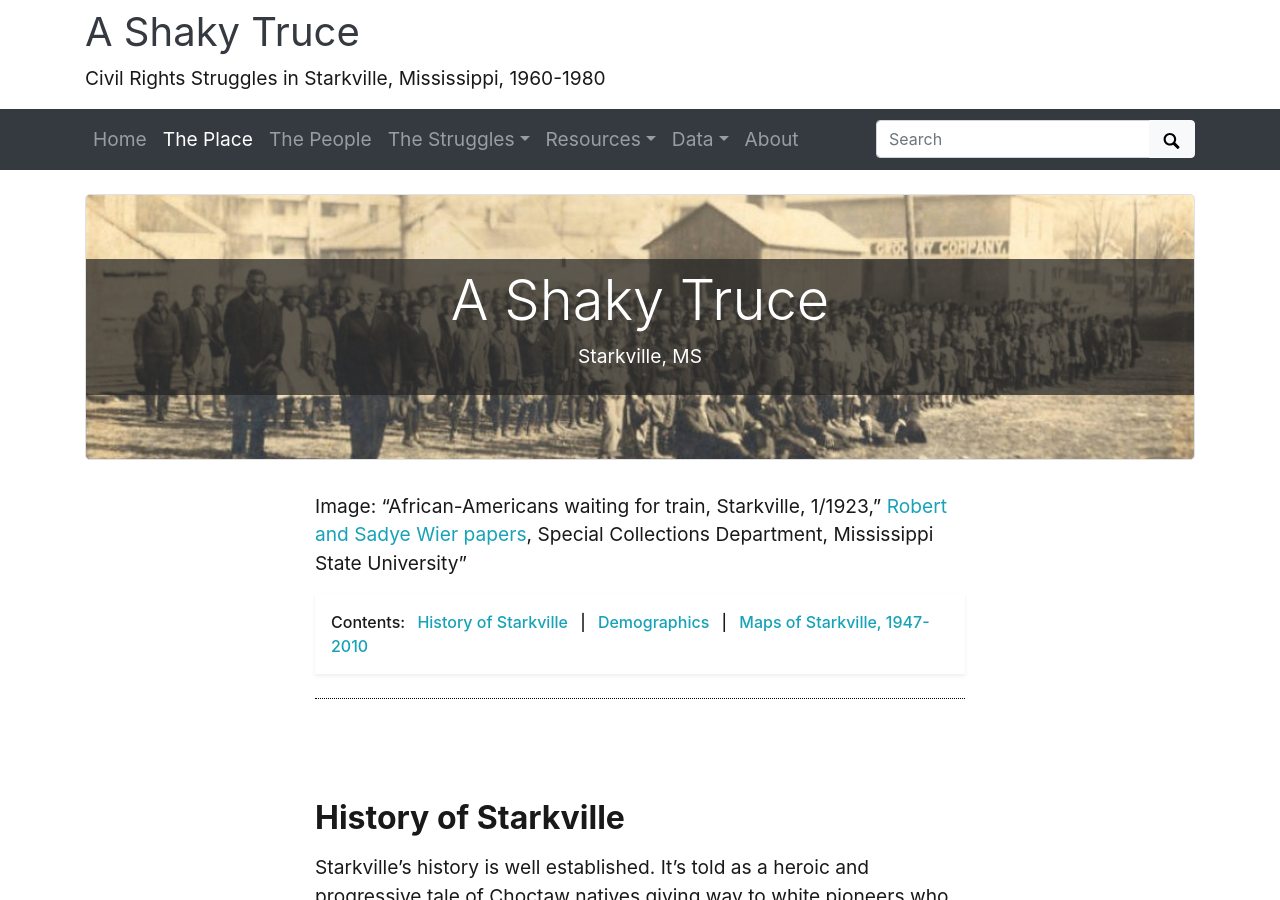
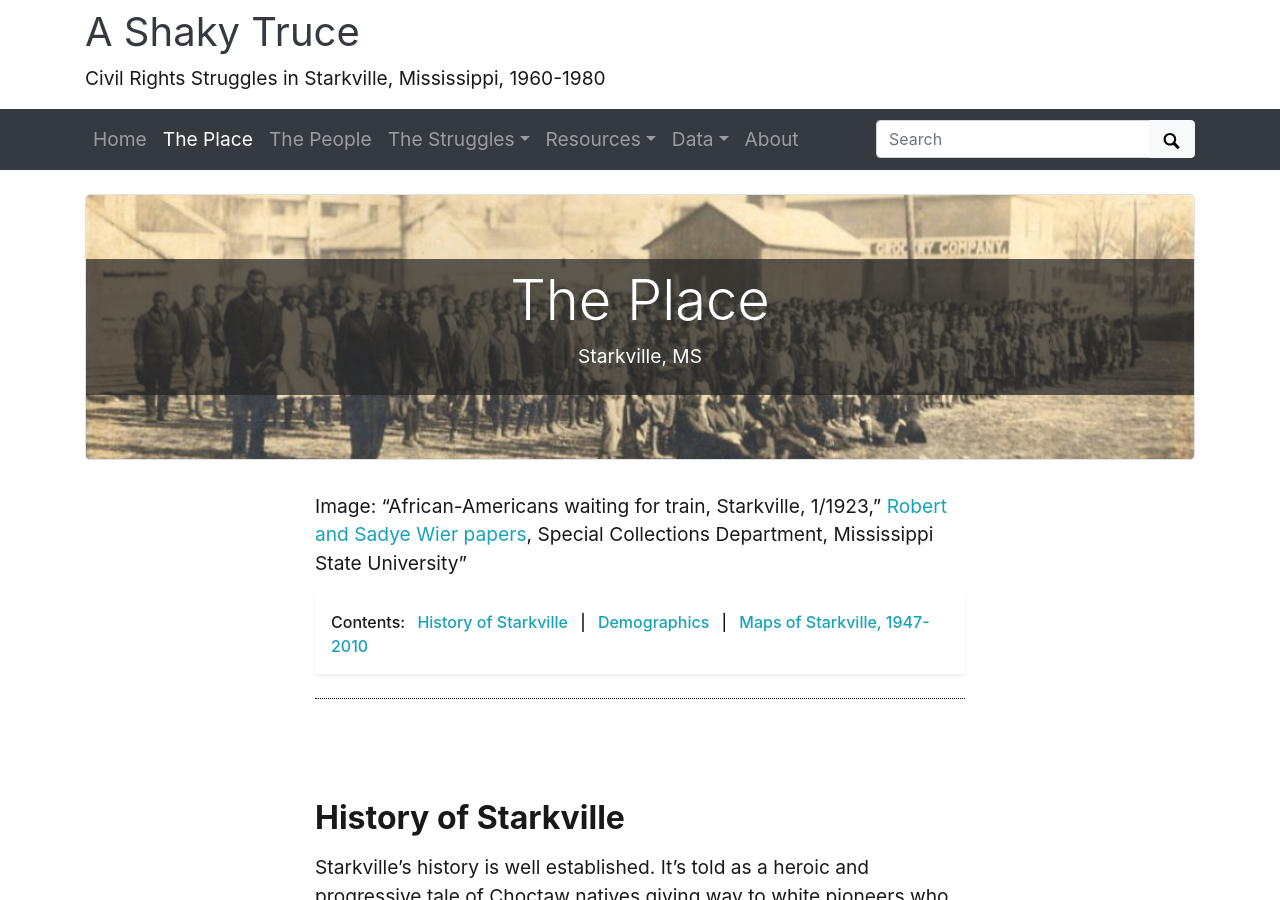
Before and after one commit to ShakyTruce/shakytruce.github.io, a Jekyll site: the page built from pages/The-Place.md, in a window 1280 px wide and 900 px high. Built offline with Jekyll 4.4.1, drawn with Linux system fonts in a browser that asks for light colours.

Commit message:
change title to heading

```diff
--- a/pages/The-Place.md
+++ b/pages/The-Place.md
@@ -4,7 +4,7 @@ layout: about
 permalink: /place.html
 credits: false
 ---
-{% include feature/jumbotron.html objectid="/assets/img/AfricanAmericans_waiting_for_train_Starkville.jpg" title="The Place" text="Starkville, MS" %}
+{% include feature/jumbotron.html objectid="/assets/img/AfricanAmericans_waiting_for_train_Starkville.jpg" heading="The Place" text="Starkville, MS" %}
 
 Image: "African-Americans waiting for train, Starkville, 1/1923," <a href="https://scholarsjunction.msstate.edu/mss-rob-sad-wier-papers/1/">Robert and Sadye Wier papers</a>, Special Collections Department, Mississippi State University"
 
```
